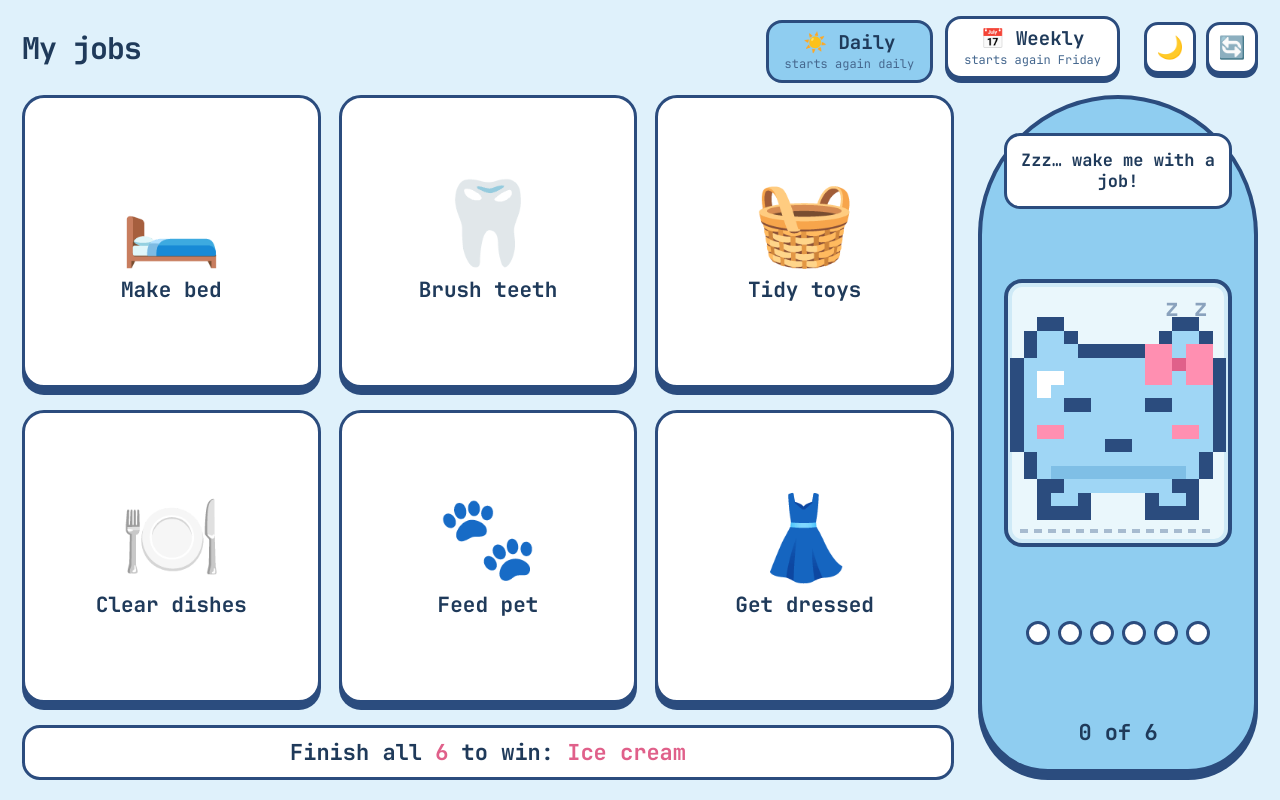
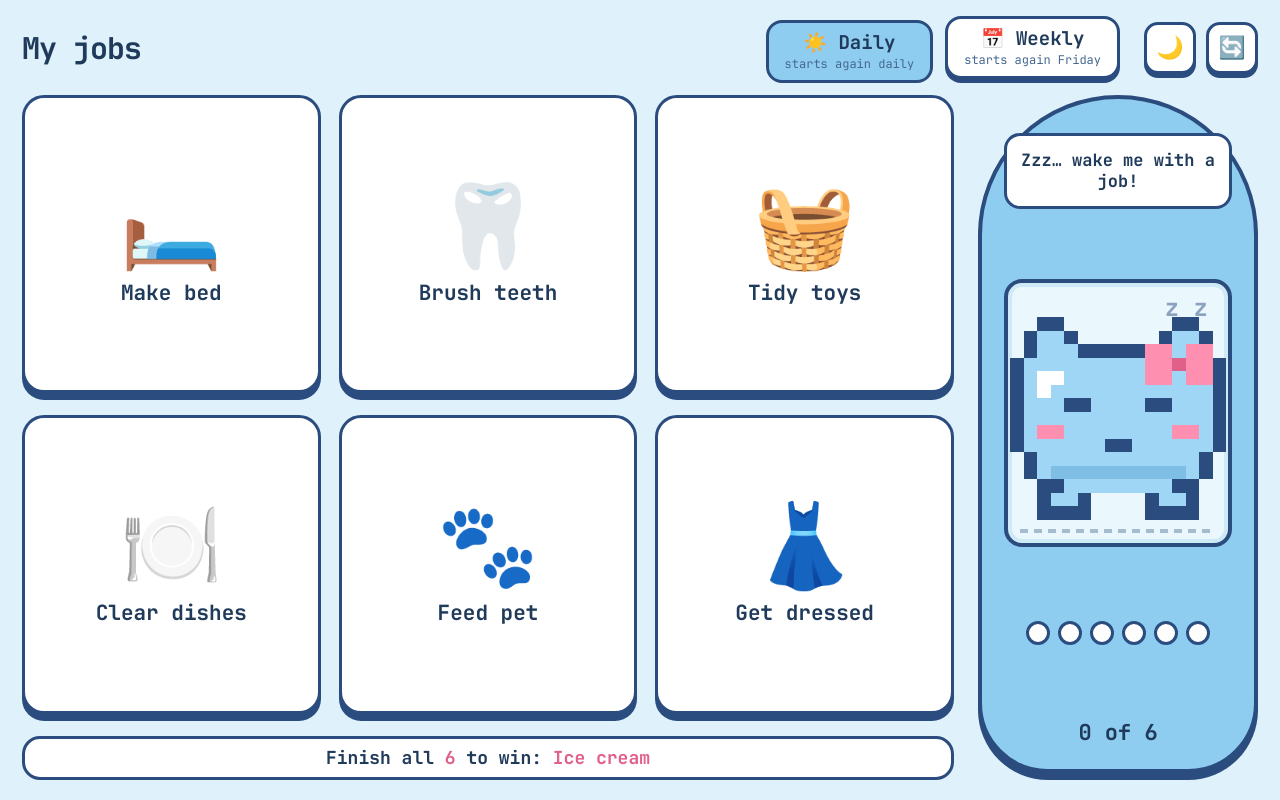
Before and after one commit to Moistnutmeg/choreboard, a Flask app: page / in a window 1280 px wide. Run offline with Flask 3, Linux system fonts and the light colour scheme; data that the repository does not hold is empty.

Commit message:
Fit the page to the visible height on iOS Safari
100vh is taller than the visible area on old iOS, which cut off the bottom
of the board. Size .app from window.innerHeight instead, and shrink the
reward strip so long reward text wraps.

Co-Authored-By: Claude Sonnet 5.5 <noreply@anthropic.com>

```diff
--- a/templates/chart.html
+++ b/templates/chart.html
@@ -111,8 +111,9 @@ html, body {
   background: #fff;
   border: 3px solid var(--navy);
   border-radius: 18px;
-  padding: 10px 20px;
-  font-size: 22px; font-weight: 700;
+  padding: 8px 16px;
+  font-size: 18px; font-weight: 700; line-height: 1.25;
+  overflow-wrap: break-word;
   text-align: center;
 }
 .reward span { color: var(--pink-d); }
@@ -263,6 +264,9 @@ html, body {
 </div>
 
 <script>
+// iOS Safari: 100vh is taller than the visible screen, so the bottom gets cut off. Size to what is really visible.
+function fitApp(){document.getElementById('app').style.height=window.innerHeight+'px';}
+fitApp();window.addEventListener('resize',fitApp);window.addEventListener('orientationchange',fitApp);
 var CONFIG_URL = window.CHORE_CONFIG_URL || '/api/config';
 var config = null, activeTab = 'daily';
 
```
